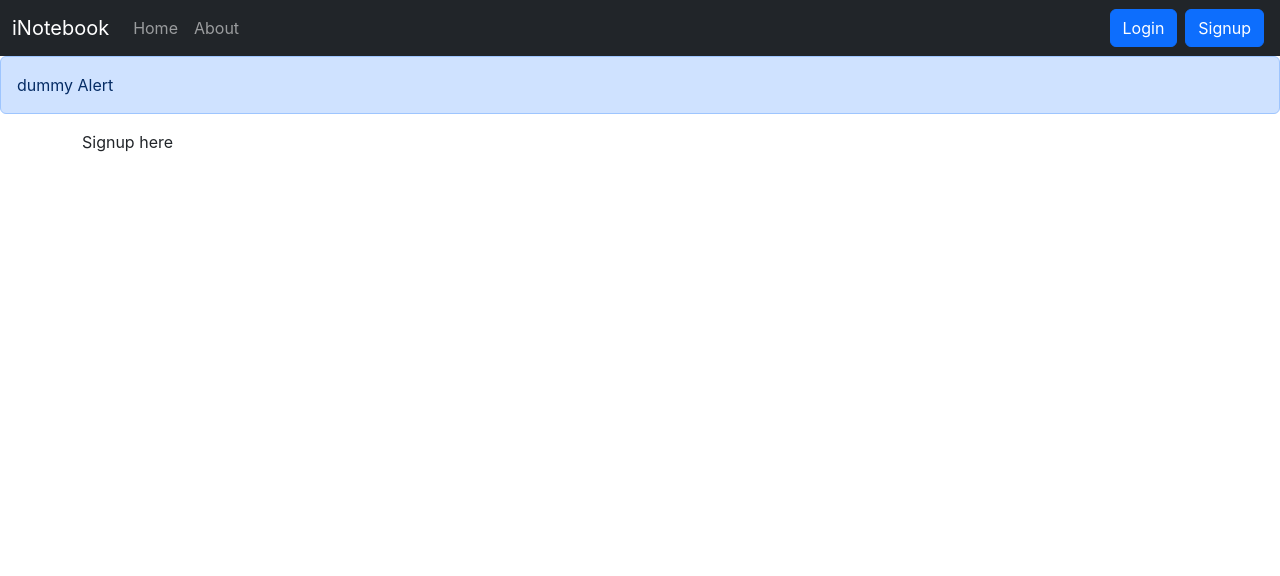
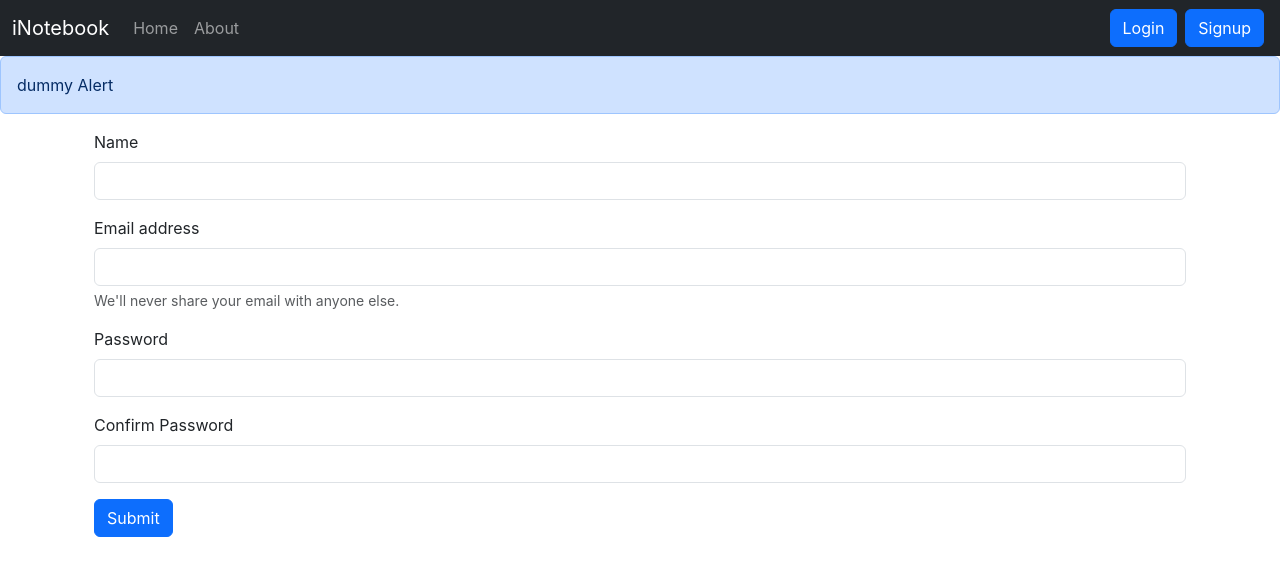
Before and after one commit to makhijaaryan/iNotebook, a React (Create React App) app in the folder frontend/: page /signup in a window 1280 px wide. Shown: the top 576 px of the page. Built offline with nearby package versions, Linux system fonts and the light colour scheme.

Commit message:
signup component added

```diff
--- a/frontend/src/Components/Login.js
+++ b/frontend/src/Components/Login.js
@@ -1,5 +1,5 @@
 import React, { useState } from 'react'
-import { Navigate, useNavigate } from 'react-router-dom'
+import { useNavigate } from 'react-router-dom'
 
 const Login = () => {
 
@@ -38,7 +38,6 @@ const Login = () => {
                 <div className="mb-3">
                     <label htmlFor="email" className="form-label">Email address</label>
                     <input type="email" className="form-control" id="email" name="email" value={credentials.email} onChange={onChange} aria-describedby="emailHelp" />
-                    <div id="emailHelp" className="form-text">We'll never share your email with anyone else.</div>
                 </div>
                 <div className="mb-3">
                     <label htmlFor="password" className="form-label">Password</label>
--- a/frontend/src/Components/Signup.js
+++ b/frontend/src/Components/Signup.js
@@ -1,9 +1,70 @@
-import React from 'react'
+import React, { useState } from 'react'
+import { useNavigate } from 'react-router-dom';
 
 const Signup = () => {
+    const [credentials, setCredentials] = useState({email: "", name: "",  password: "", confirm_password: ""})
+
+    const navigate = useNavigate();
+
+    const handleSubmit= async () =>{
+        const host = "http://localhost:5000"
+        const {name, email, password, confirm_password} = credentials;
+        if(password!==confirm_password){
+            document.getElementById('passCheck').innerHTML="Signup Unsuccessful! Passwords need to match!";
+        }
+        else{
+            document.getElementById('passCheck').innerHTML="";
+            const response = await fetch(`${host}/api/auth/createuser`, {
+                method: "POST",
+                headers: {
+                  "Content-Type": "application/json",
+                },
+                body: JSON.stringify({ name, email, password }),
+              });
+            const json = await response.json()
+
+            console.log(json)
+            if (json.success){
+                //Save the auth token and redirect
+                localStorage.setItem('token', json.authtoken);
+                navigate("/");
+            }
+            else{
+                alert("Invalid credentials")
+            }
+        }
+    }
+
+
+
+    const onChange = (e) =>{
+        setCredentials(note =>({...note, [e.target.name]: e.target.value}))
+    }
+
     return (
-        <div>
-            Signup here
+        <div className='container'>
+
+            <form onSubmit={(e) => {e.preventDefault(); handleSubmit()}}>
+                <div className="mb-3">
+                    <label htmlFor="email" className="form-label">Name</label>
+                    <input type="text" className="form-control" id="name"  name="name" onChange={onChange} aria-describedby="emailHelp"/>
+                </div>
+                <div className="mb-3">
+                    <label htmlFor="email" className="form-label">Email address</label>
+                    <input type="email" className="form-control" id="email"  name="email" onChange={onChange} aria-describedby="emailHelp"/>
+                    <div id="emailHelp" className="form-text">We'll never share your email with anyone else.</div>
+                </div>
+                <div className="mb-3">
+                    <label htmlFor="password" className="form-label" >Password</label>
+                    <input type="password" className="form-control" id="password" name="password" onChange={onChange} minLength={5} required/>
+                </div>
+                <div className="mb-3">
+                    <label htmlFor="confirm_password" className="form-label">Confirm Password</label>
+                    <input type="password" className="form-control" id="confirm_password" name="confirm_password" onChange={onChange} minLength={5} required/>
+                </div>
+                <p className="text-danger" id="passCheck"></p>
+                <button type="submit" className="btn btn-primary">Submit</button>
+            </form>
         </div>
     )
 }
```
Also changed, not shown: 1 other file (tests, documents, lock files or other folders).
